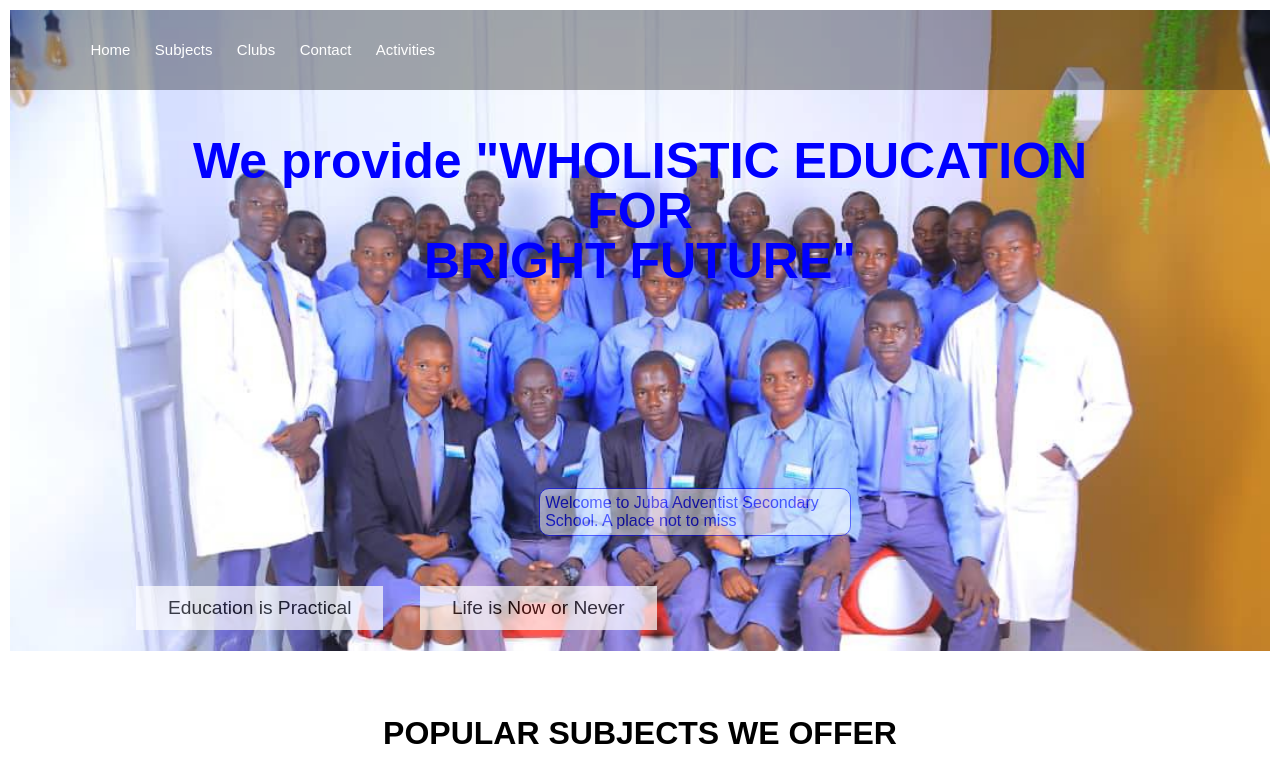
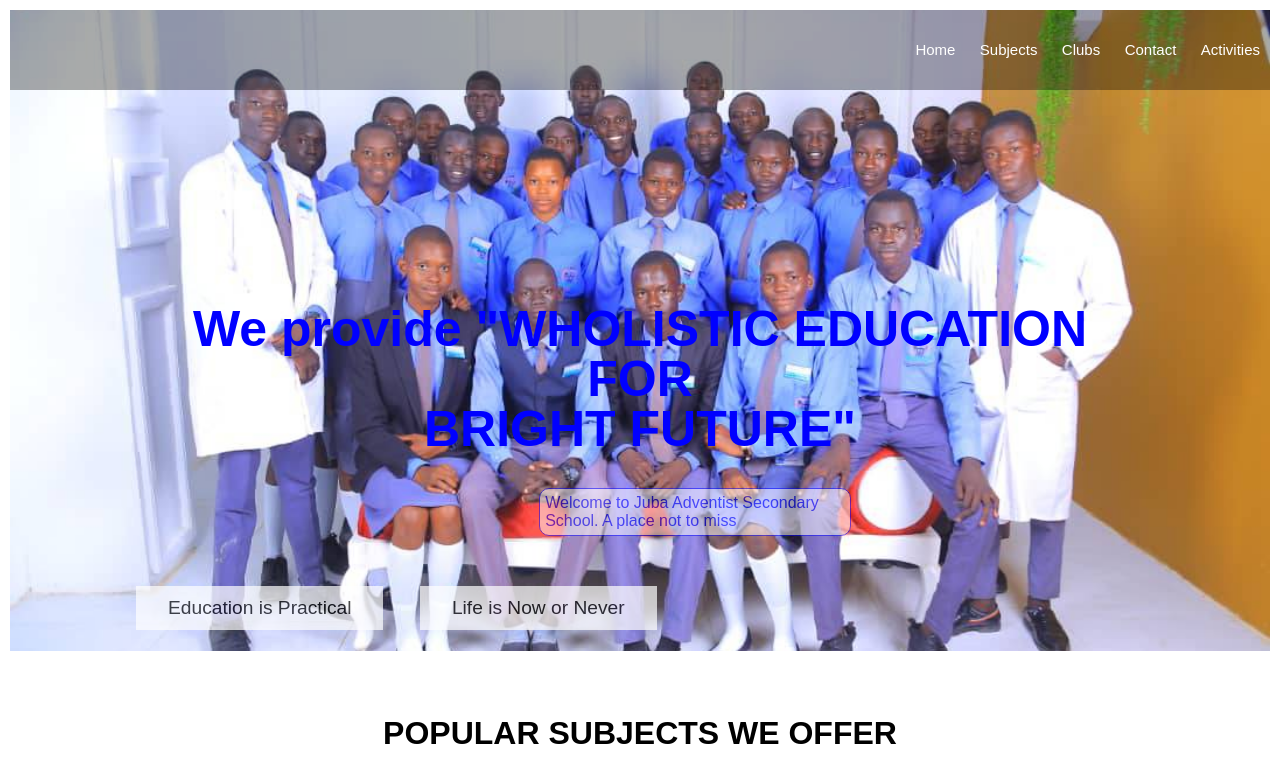
Before and after one commit to Malesh-Stanley/jass, a plain HTML site: page index.html in a window 1280 px wide. Shown: the top 774 px of the page. Drawn offline with Linux system fonts and the light colour scheme.

Commit message:
Update style.css

```diff
--- a/style.css
+++ b/style.css
@@ -13,7 +13,7 @@ html{
     min-height: 30rem;
     opacity: 100%;
     background-repeat: no-repeat;
-
+    background-position: center;
     background-size: cover;
 }
 
@@ -27,6 +27,7 @@ nav{
 nav ul{
 margin: 0;
 margin-left: 1.9rem;
+float: right;
 
 }
 
@@ -60,6 +61,7 @@ nav ul li:hover{
     font-size: 50px;
     text-align: center;
     line-height: 50px;
+    margin-top: 20%;
 }
 
 .section p{
@@ -69,7 +71,7 @@ nav ul li:hover{
     border-radius: 10px;
     width: 300px;
     padding: 5px;
-    margin-top: 20%;
+
     transition: 0.5s;
     opacity: 50%;
     margin-left: 40%;
```
